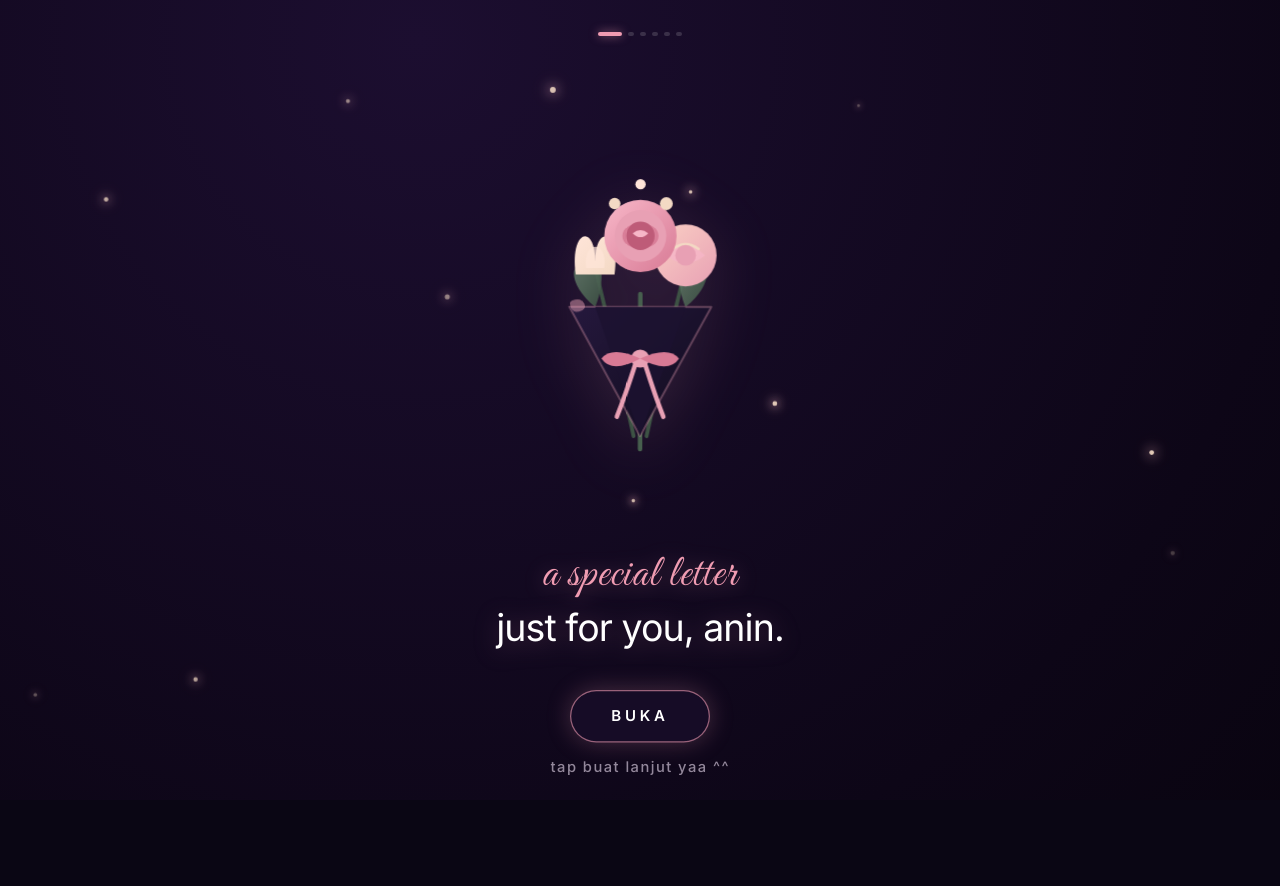
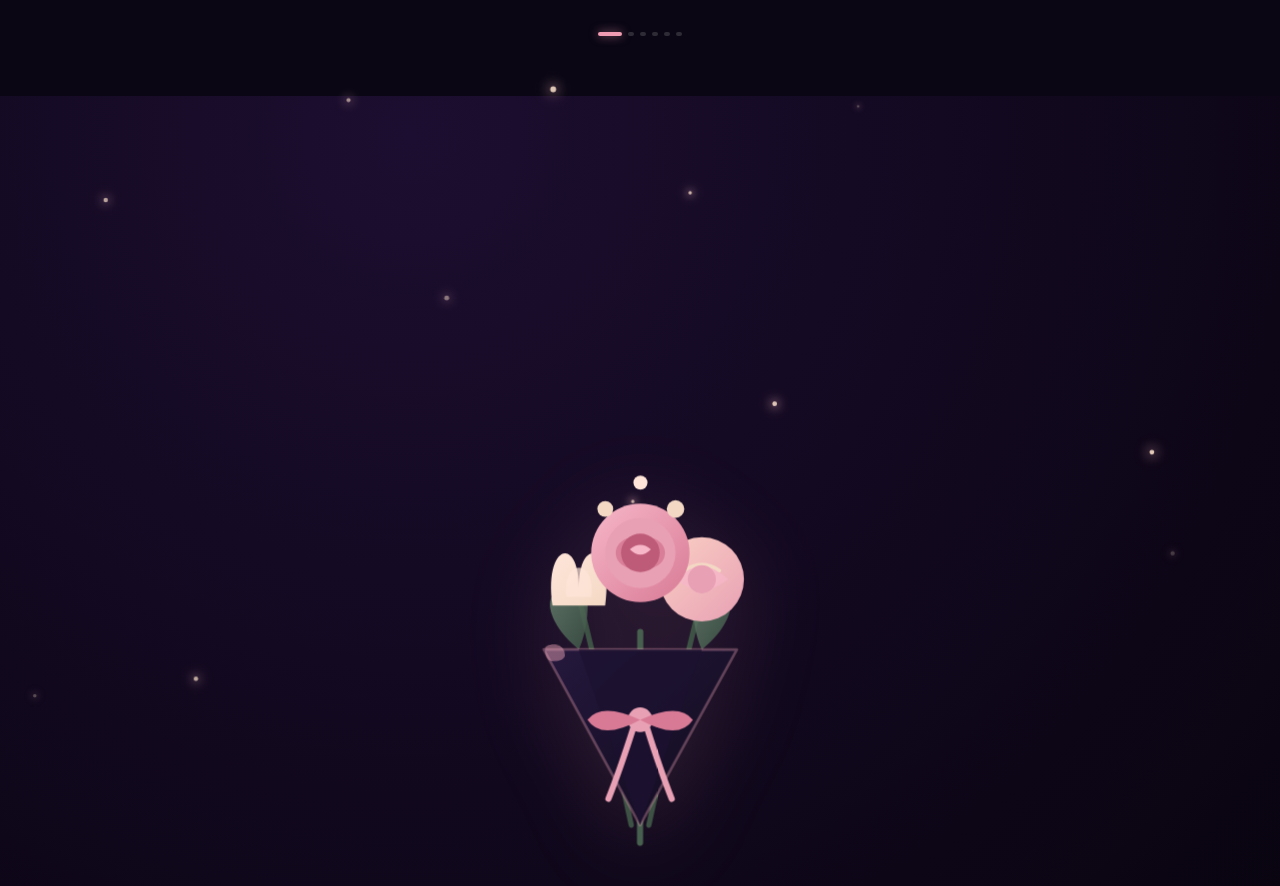
Before and after one commit to Affzy/for-anin, a Next.js app: page / in a window 1280 px wide. Shown: the top 886 px of the page. Before the commit the page ends 800 px from the top, so only its background shows below. Built offline with nearby package versions, Linux system fonts and the light colour scheme; a web font is replaced by a local one.

Commit message:
fix: desktop scaling via JS useEffect scale transform (1.2x tablet, 1.45x desktop, 1.7x large)

```diff
--- a/app/globals.css
+++ b/app/globals.css
@@ -194,3 +194,25 @@ body {
     animation: none;
   }
 }
+
+/* ── Desktop: add extra vertical padding so scaled card doesn't clip ─ */
+@media (min-width: 768px) {
+  body {
+    padding-top: 2rem;
+    padding-bottom: 8rem;
+  }
+}
+
+@media (min-width: 1024px) {
+  body {
+    padding-top: 4rem;
+    padding-bottom: 14rem;
+  }
+}
+
+@media (min-width: 1280px) {
+  body {
+    padding-top: 6rem;
+    padding-bottom: 20rem;
+  }
+}
--- a/components/JourneyApp.tsx
+++ b/components/JourneyApp.tsx
@@ -14,6 +14,41 @@ import Page6Closing from "./pages/Page6Closing";
 export default function JourneyApp() {
   const [currentPage, setCurrentPage] = useState(1);
   const totalPages = 6;
+
+  // ── DESKTOP SCALING: scale up the mobile-first card on desktop ──
+  const [containerStyle, setContainerStyle] = useState<React.CSSProperties>({});
+
+  useEffect(() => {
+    const updateScale = () => {
+      const w = window.innerWidth;
+      if (w >= 1280) {
+        // Large desktop: 1280px+ → scale 1.7
+        setContainerStyle({
+          transform: "scale(1.7)",
+          transformOrigin: "top center",
+        });
+      } else if (w >= 1024) {
+        // Desktop: 1024–1279px → scale 1.45
+        setContainerStyle({
+          transform: "scale(1.45)",
+          transformOrigin: "top center",
+        });
+      } else if (w >= 768) {
+        // Tablet: 768–1023px → scale 1.2
+        setContainerStyle({
+          transform: "scale(1.2)",
+          transformOrigin: "top center",
+        });
+      } else {
+        // Mobile: no transform
+        setContainerStyle({});
+      }
+    };
+
+    updateScale();
+    window.addEventListener("resize", updateScale);
+    return () => window.removeEventListener("resize", updateScale);
+  }, []);
 
   // ── PENGELOLA AUDIO BACKGROUND OTOMATIS & MULUS ───────────
   const audioRef = useRef<HTMLAudioElement | null>(null);
@@ -121,7 +156,10 @@ export default function JourneyApp() {
 
 
       {/* ── Konten Halaman dengan AnimatePresence (Mode: Wait) ───── */}
-      <div className="w-full max-w-[420px] sm:max-w-[480px] md:max-w-[520px] mx-auto min-h-svh flex items-center justify-center relative z-10 pt-10 pb-8 px-4 sm:scale-105 md:scale-115 lg:scale-125 transition-transform duration-300 origin-center">
+      <div
+        className="w-full max-w-[420px] mx-auto min-h-svh flex items-center justify-center relative z-10 pt-10 pb-8 px-4"
+        style={containerStyle}
+      >
         <AnimatePresence mode="wait">
           {currentPage === 1 && (
             <motion.div
```
